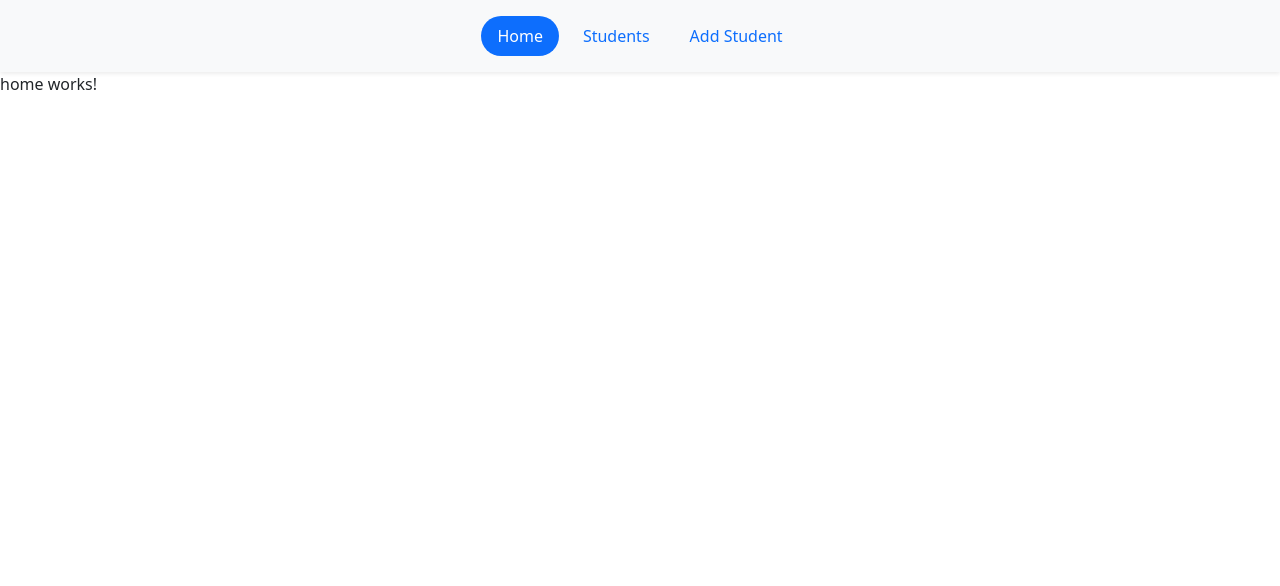
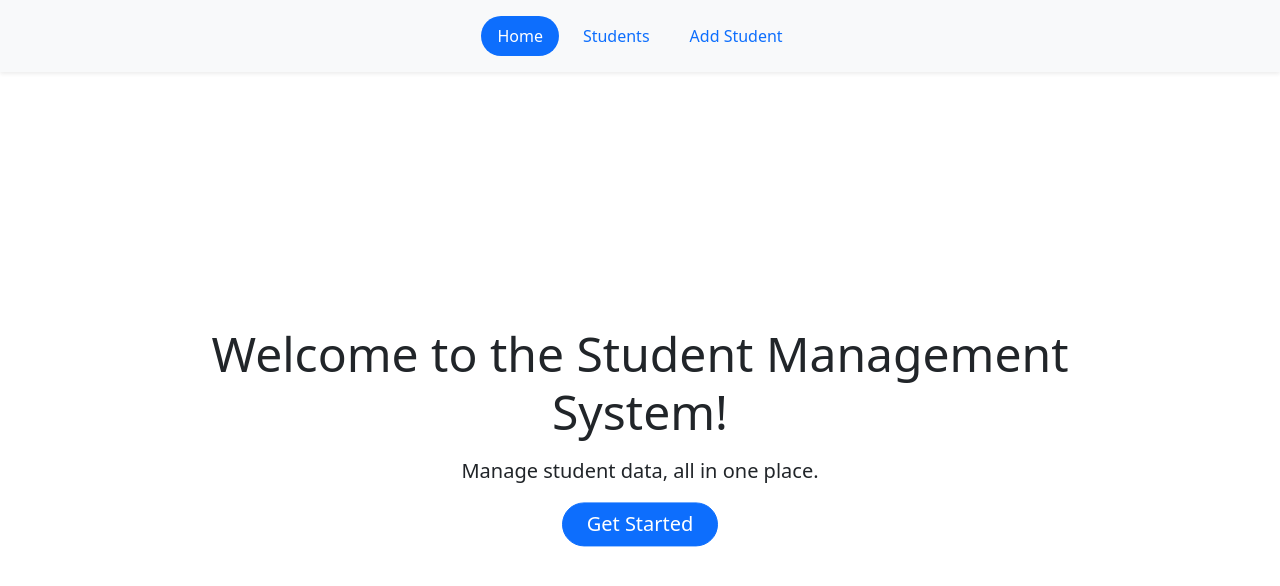
Before and after one commit to verinak/angular-student-system, an Angular app: page /home in a window 1280 px wide. Shown: the top 586 px of the page. Built offline with nearby package versions, Linux system fonts and the light colour scheme.

Commit message:
feat: implement home page

```diff
--- a/src/app/pages/home/home.component.html
+++ b/src/app/pages/home/home.component.html
@@ -1 +1,14 @@
-<p>home works!</p>
+<div
+  class="text-center w-75 position-absolute top-50 start-50 translate-middle"
+>
+  <h1 class="display-5 fw-medium mb-3">
+    Welcome to the Student Management System!
+  </h1>
+  <p class="fs-5">Manage student data, all in one place.</p>
+  <a
+    class="btn btn-primary rounded-5 fw-medium fs-5 px-4"
+    routerLink="/students"
+  >
+    Get Started</a
+  >
+</div>
```
Also changed, not shown: src/app/pages/home/home.component.ts (+4 -5 lines).
